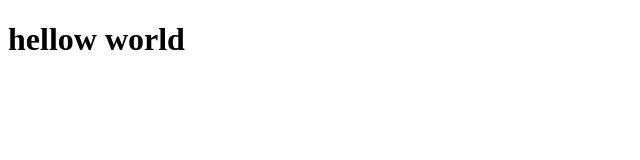
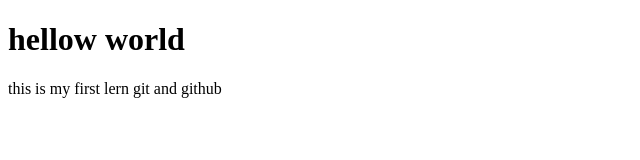
Before and after one commit to adiskafajar/coba-git-remote, a plain HTML site: page index.html in a window 1280 px wide. Shown: the whole page, without its empty margins (0-640 px from the left). Drawn offline with Linux system fonts and the light colour scheme.

Commit message:
menambahkan paragraf

```diff
--- a/index.html
+++ b/index.html
@@ -7,5 +7,6 @@
 </head>
 <body>
    <h1>hellow world</h1>
+   <p>this is my first lern git and github</p>
 </body>
 </html>
```
